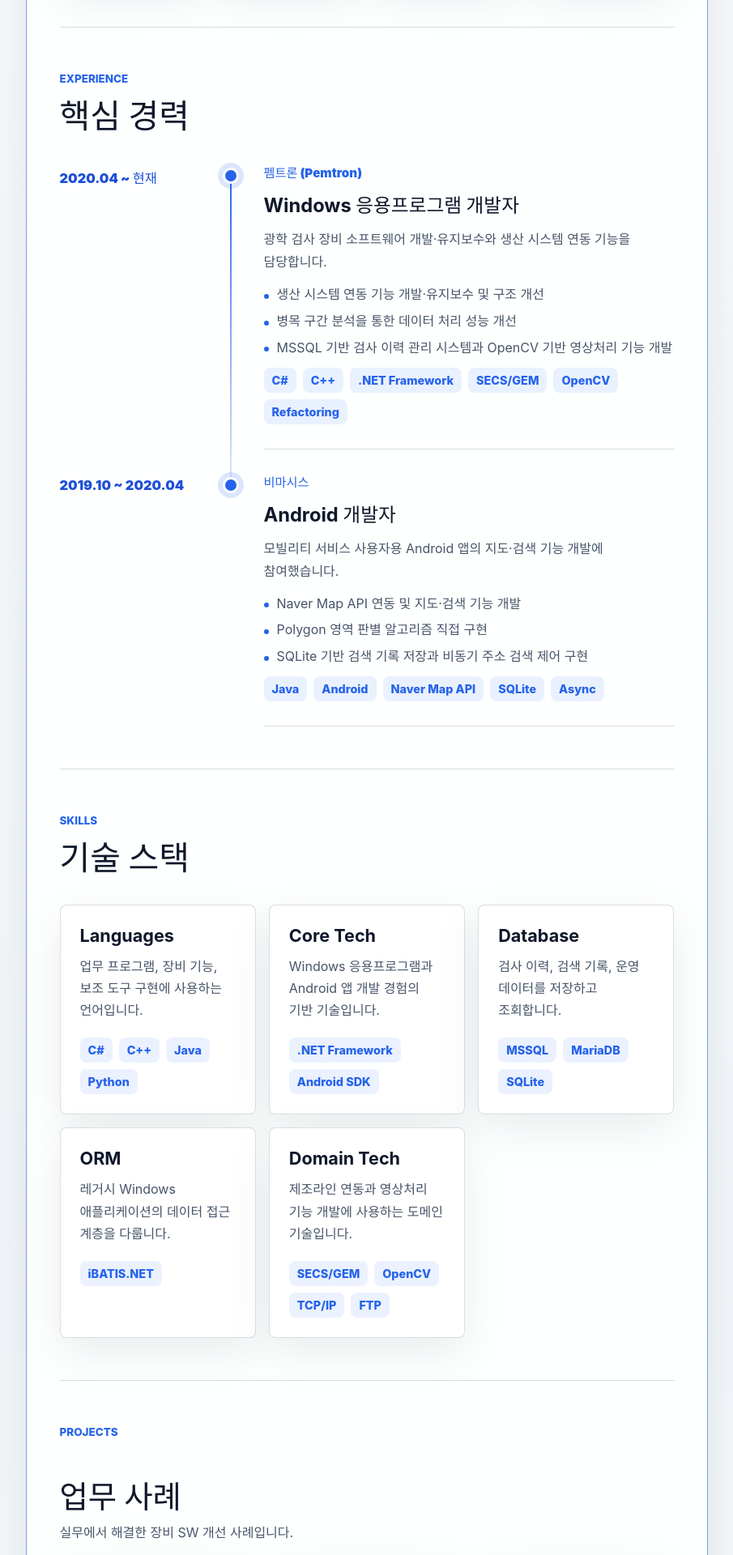
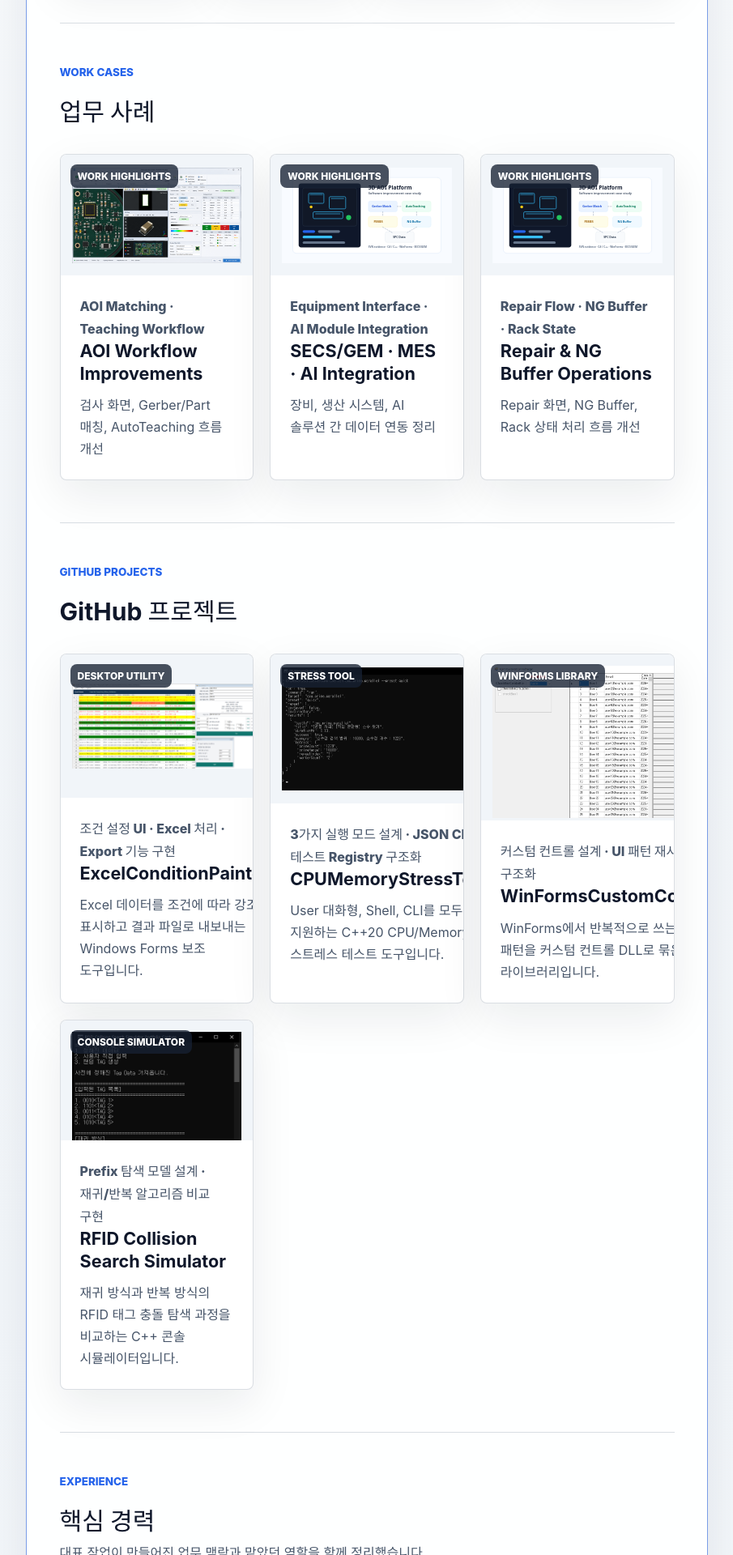
Before and after one commit to GrownDombo/GrownDombo.github.io, a React (Vite) app: page / in a window 1280 px wide. Shown: the part 880-2800 px from the top of the page at 81% size, without its empty margins (279-1184 px from the left). Built offline with nearby package versions, Linux system fonts and the light colour scheme.

Commit message:
Refine portfolio homepage sections

```diff
--- a/src/App.tsx
+++ b/src/App.tsx
@@ -96,17 +96,19 @@ const gerberPartPerformanceMethods = [
 
 const navItems = [
   { label: '성과', href: '#metrics' },
+  { label: '업무 사례', href: '#work-cases' },
+  { label: 'GitHub', href: '#projects' },
   { label: '경험', href: '#experience' },
   { label: '기술', href: '#skills' },
-  { label: '프로젝트', href: '#projects' },
 ];
 
 const portfolioRailItems = [
   { id: 'about', label: 'About', href: '#about', icon: UserRound },
   { id: 'metrics', label: 'Impact', href: '#metrics', icon: FileText },
+  { id: 'work-cases', label: 'Work', href: '#work-cases', icon: FolderKanban },
+  { id: 'projects', label: 'GitHub', href: '#projects', icon: Github },
   { id: 'experience', label: 'Experience', href: '#experience', icon: CalendarDays },
   { id: 'skills', label: 'Skills', href: '#skills', icon: Code2 },
-  { id: 'projects', label: 'Projects', href: '#projects', icon: FolderKanban },
 ];
 
 function AnalyticsNotice() {
@@ -598,11 +600,87 @@ function PortfolioHome({
           </div>
         </section>
 
+        <section className="section" id="work-cases" aria-labelledby="work-cases-title">
+          <div className="section-heading">
+            <div>
+              <p className="section-kicker">Work Cases</p>
+              <h2 id="work-cases-title">업무 사례</h2>
+            </div>
+          </div>
+
+          <div className="project-grid compact-project-grid work-case-grid">
+            {prioritizedWorkCaseStudies.map((project) => (
+              <article className="project-card compact-project-card" key={project.title}>
+                <a
+                  className="project-image-wrap project-image-link"
+                  href={project.detailPath}
+                  aria-label={`${project.title} 상세 페이지 보기`}
+                  onClick={(event) => onNavigate(event, project.detailPath!)}
+                >
+                  <img src={project.image} alt={`${project.title} 썸네일`} loading="lazy" />
+                  <span>{project.status}</span>
+                </a>
+                <div className="project-content">
+                  <div>
+                    <p className="project-role">{project.role}</p>
+                    <h3>{project.title}</h3>
+                    <p>{project.summary}</p>
+                  </div>
+                </div>
+              </article>
+            ))}
+          </div>
+        </section>
+
+        <section className="section" id="projects" aria-labelledby="projects-title">
+          <div className="section-heading projects-heading">
+            <div>
+              <p className="section-kicker">GitHub Projects</p>
+              <h2 id="projects-title">GitHub 프로젝트</h2>
+            </div>
+          </div>
+
+          <div className="project-grid compact-project-grid">
+            {prioritizedProjects.map((project) => (
+              <article className="project-card compact-project-card" key={project.title}>
+                {project.detailPath ? (
+                  <a
+                    className="project-image-wrap project-image-link"
+                    href={project.detailPath}
+                    aria-label={`${project.title} 상세 페이지 보기`}
+                    onClick={(event) => {
+                      if (project.detailMode !== 'document') {
+                        onNavigate(event, project.detailPath!);
+                      }
+                    }}
+                  >
+                    <img src={project.image} alt={`${project.title} 썸네일`} loading="lazy" />
+                    <span>{project.status}</span>
+                  </a>
+                ) : (
+                  <div className="project-image-wrap">
+                    <img src={project.image} alt={`${project.title} 썸네일`} loading="lazy" />
+                    <span>{project.status}</span>
+                  </div>
+                )}
+                <div className="project-content">
+                  <div>
+                    <p className="project-role">{project.role}</p>
+                    <h3>{project.title}</h3>
+                    <p>{project.summary}</p>
+                  </div>
+                </div>
+              </article>
+            ))}
+          </div>
+        </section>
+
         <section className="section" id="experience" aria-labelledby="experience-title">
           <div className="section-heading">
             <div>
               <p className="section-kicker">Experience</p>
               <h2 id="experience-title">핵심 경력</h2>
+              <p className="section-heading-copy">대표 작업이 만들어진 업무 맥락과 맡았던 역할을 함께 정리했습니다.</p>
             </div>
           </div>
           <ol className="experience-timeline">
@@ -637,6 +715,7 @@ function PortfolioHome({
             <div>
               <p className="section-kicker">Skills</p>
               <h2 id="skills-title">기술 스택</h2>
+              <p className="section-heading-copy">앞선 작업에서 반복적으로 사용한 기술을 영역별로 묶었습니다.</p>
             </div>
           </div>
           <div className="skill-grid">
@@ -651,83 +730,6 @@ function PortfolioHome({
                 </ul>
               </article>
             ))}
-          </div>
-        </section>
-
-        <section className="section" id="projects" aria-label="Projects">
-          <div className="section-heading projects-heading">
-            <div>
-              <p className="section-kicker">Projects</p>
-            </div>
-          </div>
-
-          <div className="project-subsection" aria-labelledby="work-projects-title">
-            <div className="project-subsection-heading">
-              <h3 id="work-projects-title">업무 사례</h3>
-              <p>실무에서 해결한 장비 SW 개선 사례입니다.</p>
-            </div>
-            <div className="project-grid compact-project-grid work-case-grid">
-              {prioritizedWorkCaseStudies.map((project) => (
-                <article className="project-card compact-project-card" key={project.title}>
-                  <a
-                    className="project-image-wrap project-image-link"
-                    href={project.detailPath}
-                    aria-label={`${project.title} 상세 페이지 보기`}
-                    onClick={(event) => onNavigate(event, project.detailPath!)}
-                  >
-                    <img src={project.image} alt={`${project.title} 썸네일`} loading="lazy" />
-                    <span>{project.status}</span>
-                  </a>
-                  <div className="project-content">
-                    <div>
-                      <p className="project-role">{project.role}</p>
-                      <h3>{project.title}</h3>
-                      <p>{project.summary}</p>
-                    </div>
-                  </div>
-                </article>
-              ))}
-            </div>
-          </div>
-
-          <div className="project-subsection" aria-labelledby="personal-projects-title">
-            <div className="project-subsection-heading">
-              <h3 id="personal-projects-title">개인 프로젝트</h3>
-              <p>직접 설계하고 공개 저장소로 관리한 개인 작업물입니다.</p>
-            </div>
-            <div className="project-grid compact-project-grid">
-              {prioritizedProjects.map((project) => (
-                <article className="project-card compact-project-card" key={project.title}>
-                  {project.detailPath ? (
-                    <a
-                      className="project-image-wrap project-image-link"
-                      href={project.detailPath}
-                      aria-label={`${project.title} 상세 페이지 보기`}
-                      onClick={(event) => {
-                        if (project.detailMode !== 'document') {
-                          onNavigate(event, project.detailPath!);
-                        }
-                      }}
-                    >
-                      <img src={project.image} alt={`${project.title} 썸네일`} loading="lazy" />
-                      <span>{project.status}</span>
-                    </a>
-                  ) : (
-                    <div className="project-image-wrap">
-                      <img src={project.image} alt={`${project.title} 썸네일`} loading="lazy" />
-                      <span>{project.status}</span>
-                    </div>
-                  )}
-                  <div className="project-content">
-                    <div>
-                      <p className="project-role">{project.role}</p>
-                      <h3>{project.title}</h3>
-                      <p>{project.summary}</p>
-                    </div>
-                  </div>
-                </article>
-              ))}
-            </div>
           </div>
         </section>
         <AnalyticsNotice />
--- a/src/styles.css
+++ b/src/styles.css
@@ -37,6 +37,9 @@
   --shadow: var(--site-shadow);
   --display-title: clamp(2.2rem, 3.2vw, 2.75rem);
   --display-title-tablet: clamp(2rem, 4vw, 2.45rem);
+  --section-title: clamp(1.72rem, 2.35vw, 2.08rem);
+  --section-title-tablet: clamp(1.58rem, 3.2vw, 1.92rem);
+  --subsection-title: clamp(1.32rem, 1.85vw, 1.62rem);
 }
 
 * {
@@ -408,8 +411,17 @@ main {
 .section h2 {
   margin: 0;
   max-width: 850px;
+  line-height: 1.12;
+}
+
+.hero-copy h1 {
   font-size: var(--display-title);
-  line-height: 1.12;
+}
+
+.metrics-section h2,
+.section h2 {
+  font-size: var(--section-title);
+  line-height: 1.18;
 }
 
 .compact-hero .hero-copy h1 {
@@ -949,6 +961,19 @@ main {
   max-width: 780px;
 }
 
+.section-heading > div {
+  display: grid;
+  gap: 8px;
+}
+
+.section-heading-copy {
+  max-width: 720px;
+  margin: 0;
+  color: var(--muted);
+  font-size: 1rem;
+  line-height: 1.7;
+}
+
 .impact-strip {
   display: grid;
   grid-template-columns: repeat(4, minmax(0, 1fr));
@@ -1055,8 +1080,8 @@ main {
 .project-subsection-heading h3 {
   margin: 0;
   color: var(--ink);
-  font-size: clamp(1.85rem, 3vw, 2.45rem);
-  line-height: 1.18;
+  font-size: var(--subsection-title);
+  line-height: 1.28;
 }
 
 .project-subsection-heading p {
@@ -1068,7 +1093,7 @@ main {
 .project-grid {
   display: grid;
   grid-template-columns: repeat(3, minmax(0, 1fr));
-  gap: 18px;
+  gap: 20px;
 }
 
 .compact-project-grid {
@@ -1140,23 +1165,30 @@ main {
 
 .project-content {
   display: grid;
-  gap: 16px;
-  padding: 22px;
+  gap: 14px;
+  padding: 24px;
 }
 
 .compact-project-card .project-content {
   align-content: start;
-  padding: 22px;
+  padding: 24px;
 }
 
 .project-role {
-  margin-bottom: 10px;
+  margin-bottom: 8px;
   color: var(--coral);
+  font-size: 0.94rem;
+  line-height: 1.45;
   text-transform: none;
 }
 
 .project-content h3 {
-  margin-bottom: 10px;
+  margin-bottom: 12px;
+  line-height: 1.28;
+}
+
+.project-content p:not(.project-role) {
+  line-height: 1.68;
 }
 
 .project-highlights {
@@ -3527,11 +3559,14 @@ main {
   }
 
   .hero-copy h1,
-  .metrics-section h2,
-  .section h2,
   .compact-hero .hero-copy h1,
   .resume-hero h1 {
     font-size: var(--display-title-tablet);
+  }
+
+  .metrics-section h2,
+  .section h2 {
+    font-size: var(--section-title-tablet);
   }
 
   .compact-hero .hero-copy h1 {
```
